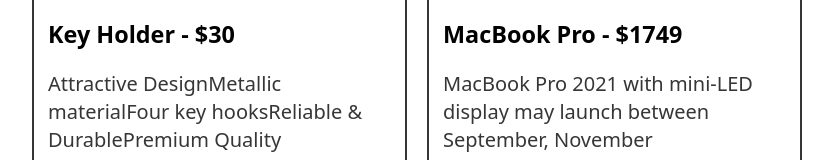
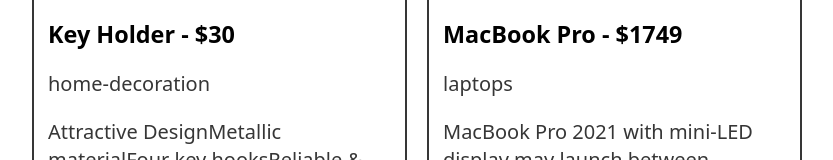
Before and after one commit to pabcrudel/react-ecommerce-shopping-cart, a React (Vite) app: page / in a window 1280 px wide. Shown: the part 442-602 px from the top of the page, without its empty margins (223-1056 px from the left). Built offline with nearby package versions, Linux system fonts and the light colour scheme.

Commit message:
add: Display product category

```diff
--- a/src/components/Product.jsx
+++ b/src/components/Product.jsx
@@ -1,7 +1,9 @@
 import { AddToCartIcon } from './icons';
 import PropTypes from 'prop-types';
 
-export default function Product ({ title, description, thumbnail, price }) {
+export default function Product (
+  { title, category, description, thumbnail, price }
+) {
   return (
     <section className='product'>
       <header>
@@ -10,6 +12,7 @@
 
       <main>
         <h3>{title} - ${price}</h3>
+        <p>{category}</p>
         <p>{description}</p>
       </main>
 
@@ -24,6 +27,7 @@
 
 Product.propTypes = {
   title: PropTypes.string.isRequired,
+  category: PropTypes.string.isRequired,
   description: PropTypes.string.isRequired,
   thumbnail: PropTypes.string.isRequired,
   price: PropTypes.number.isRequired
--- a/src/components/Products.jsx
+++ b/src/components/Products.jsx
@@ -9,6 +9,7 @@
           <li key={products.id}>
             <Product
               title={products.title}
+              category={products.category}
               description={products.description}
               price={products.price}
               thumbnail={products.thumbnail}
```
